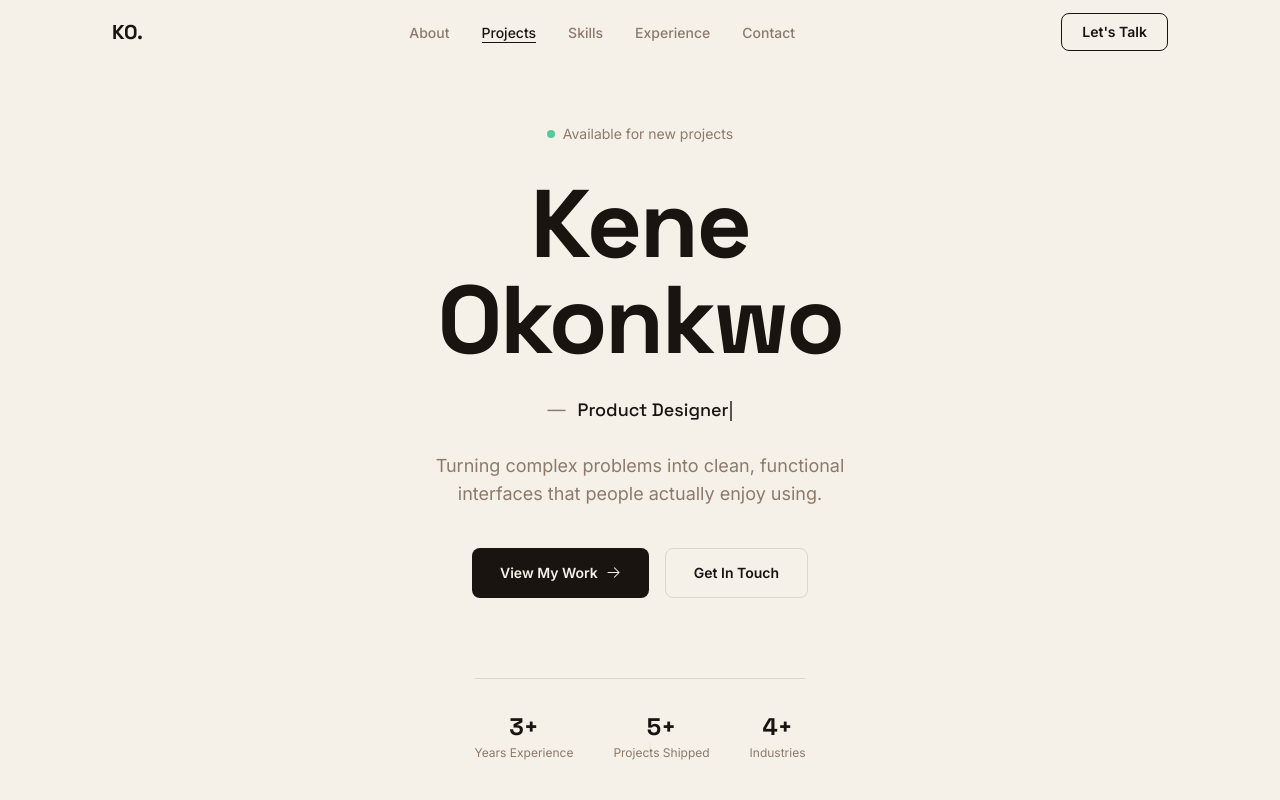
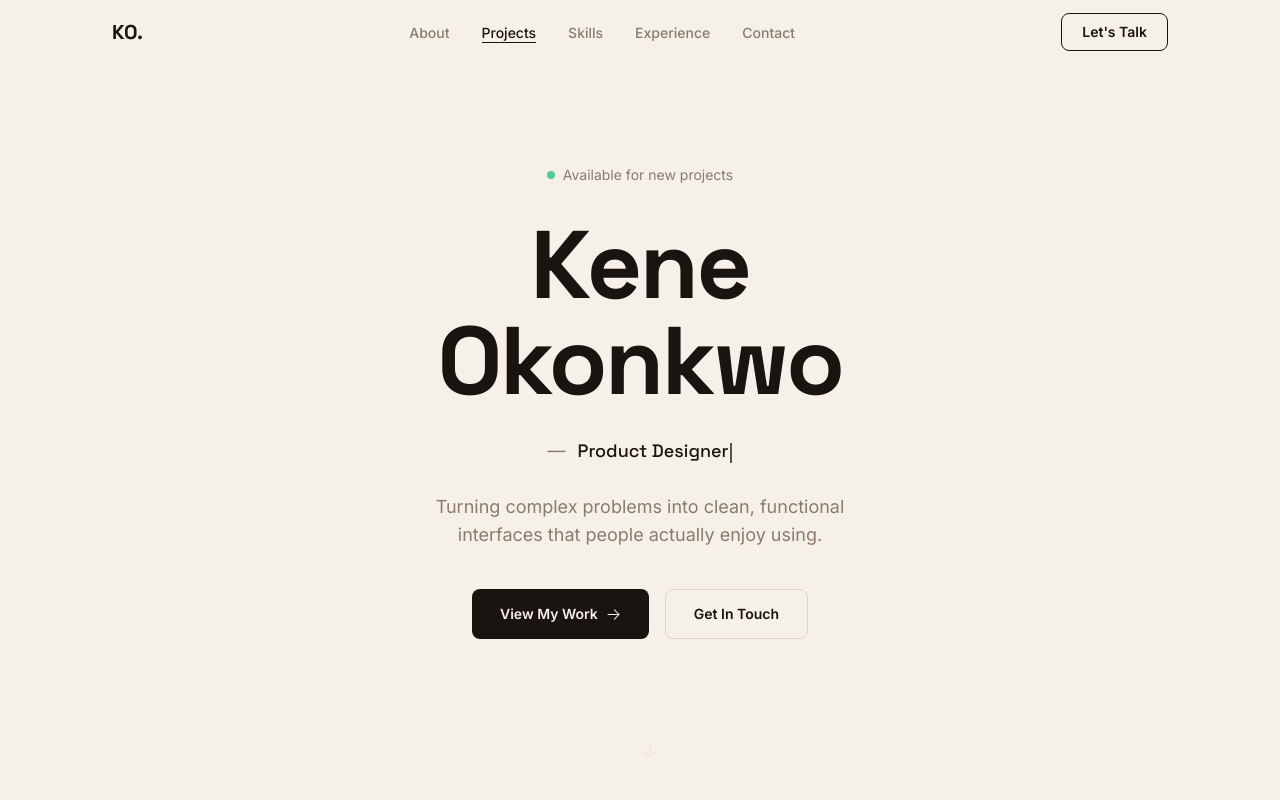
Before and after one commit to Kenechi-Okonkwo/product-designer-portfolio, a React (Vite) app: page / in a window 1280 px wide. Shown: the top 800 px of the page. Built offline with nearby package versions, Linux system fonts and the light colour scheme.

Commit message:
Remove Stats section and hero stat row from V2

```diff
--- a/src/AppV2.jsx
+++ b/src/AppV2.jsx
@@ -6,7 +6,6 @@ import React from 'react'
 // Import all V2 components — each is a redesign of the V1 equivalent
 import Navbar     from './components-v2/Navbar'
 import Hero       from './components-v2/Hero'
-import Stats      from './components-v2/Stats'
 import Projects   from './components-v2/Projects'
 import Skills     from './components-v2/Skills'
 import Experience from './components-v2/Experience'
@@ -24,7 +23,6 @@ function AppV2() {
       <main>
         {/* Full-viewport blue hero — typewriter, CTAs, glow blobs */}
         <Hero />
-        <Stats />
         {/* Bento grid — mixed-size glass project cards */}
         <Projects />
         {/* Tag cloud skills with blue glow on hover */}
--- a/src/components-v2/Hero.jsx
+++ b/src/components-v2/Hero.jsx
@@ -88,19 +88,6 @@ function Hero() {
           </a>
         </motion.div>
 
-        {/* Stats row */}
-        <motion.div variants={item} className="flex items-center gap-10 pt-8 border-t border-[#DDD6CA]">
-          {[
-            { value: '3+', label: 'Years Experience' },
-            { value: '5+', label: 'Projects Shipped' },
-            { value: '4+', label: 'Industries' },
-          ].map(s => (
-            <div key={s.label}>
-              <div className="font-display font-bold text-2xl text-[#1A1410]">{s.value}</div>
-              <div className="text-[#8C7B6B] text-xs mt-0.5">{s.label}</div>
-            </div>
-          ))}
-        </motion.div>
       </motion.div>
 
       {/* Scroll indicator */}
```
